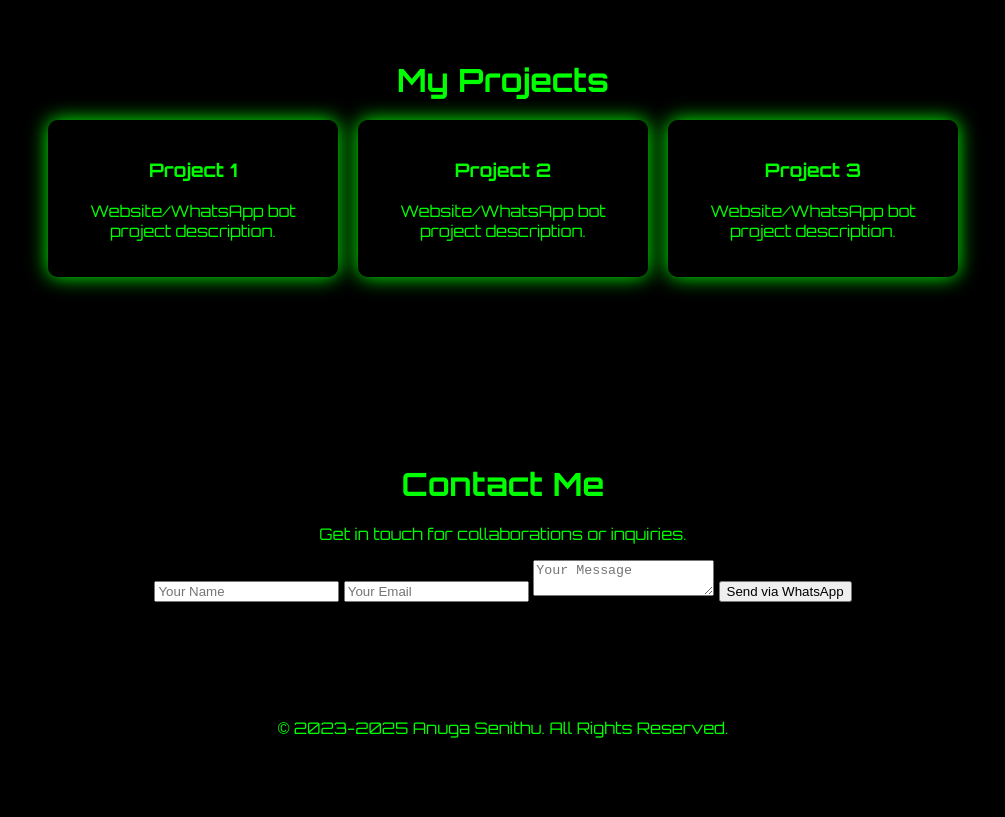
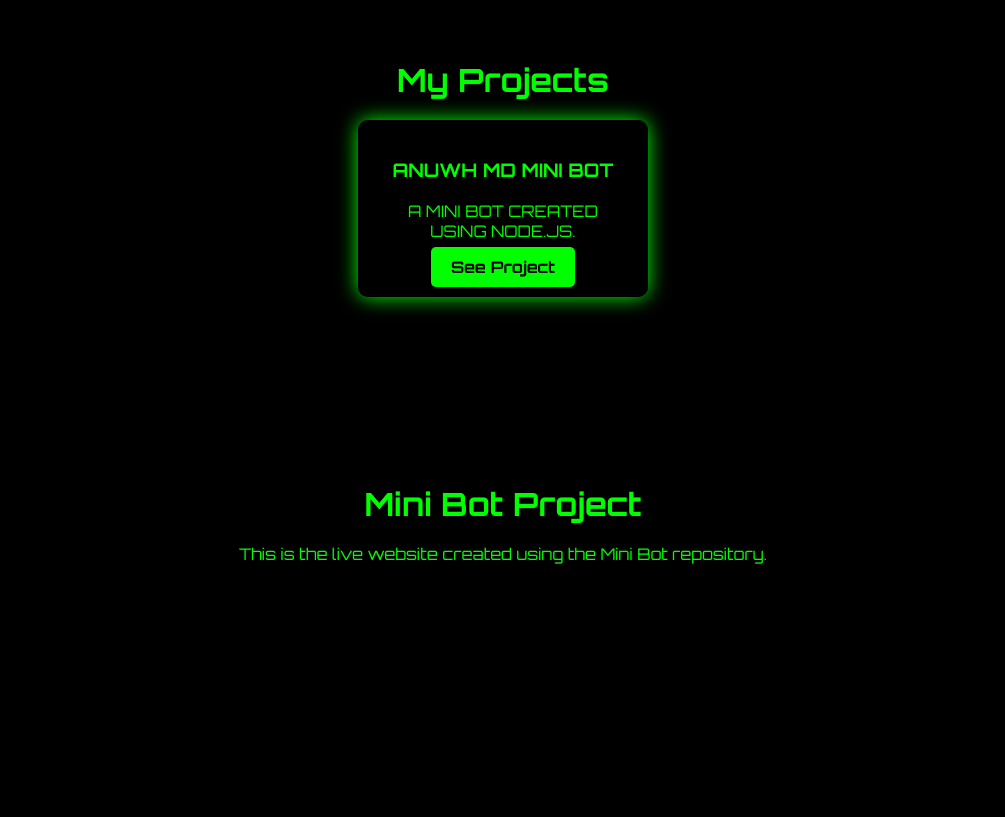
Before and after one commit to cyberxdevsofficial/Anuga-Official, a plain HTML site: page index.html in a window 1280 px wide. Shown: the part 802-1619 px from the top of the page, without its empty margins (137-1142 px from the left). Before the commit the page ends 1576 px from the top, so only its background shows below. Drawn offline with Linux system fonts and the light colour scheme.

Commit message:
Update index.html

```diff
--- a/index.html
+++ b/index.html
@@ -20,15 +20,13 @@
                 <li><a href="#home">Home</a></li>
                 <li><a href="#skills">Skills</a></li>
                 <li><a href="#projects">Projects</a></li>
+                <li><a href="#mini-bot">Mini Bot</a></li>
                 <li><a href="#contact">Contact Us</a></li>
             </ul>
         </nav>
     </header>
 
-    <!-- Hacker Background Canvas -->
-    <canvas id="matrix"></canvas>
-
-    <!-- Home / Hero Section -->
+    <!-- Home Section -->
     <section id="home">
         <h2>Hello, I'm Anuga Senithu</h2>
         <p>A passionate developer creating web & bot experiences.</p>
@@ -51,18 +49,18 @@
         <h2>My Projects</h2>
         <div class="project-list">
             <div class="project">
-                <h3>Project 1</h3>
-                <p>Website/WhatsApp bot project description.</p>
-            </div>
-            <div class="project">
-                <h3>Project 2</h3>
-                <p>Website/WhatsApp bot project description.</p>
-            </div>
-            <div class="project">
-                <h3>Project 3</h3>
-                <p>Website/WhatsApp bot project description.</p>
+                <h3>ANUWH MD MINI BOT</h3>
+                <p>A MINI BOT CREATED USING NODE.JS.</p>
+                <a href="https://anuwa-md-mini-964f9cb6f031.herokuapp.com/" target="_blank" class="btn">See Project</a>
             </div>
         </div>
+    </section>
+
+    <!-- Mini Bot Section -->
+    <section id="mini-bot">
+        <h2>Mini Bot Project</h2>
+        <p>This is the live website created using the Mini Bot repository.</p>
+        <iframe src="mini-bot/main.html" frameborder="0" class="mini-bot-frame"></iframe>
     </section>
 
     <!-- Contact Section -->
```
